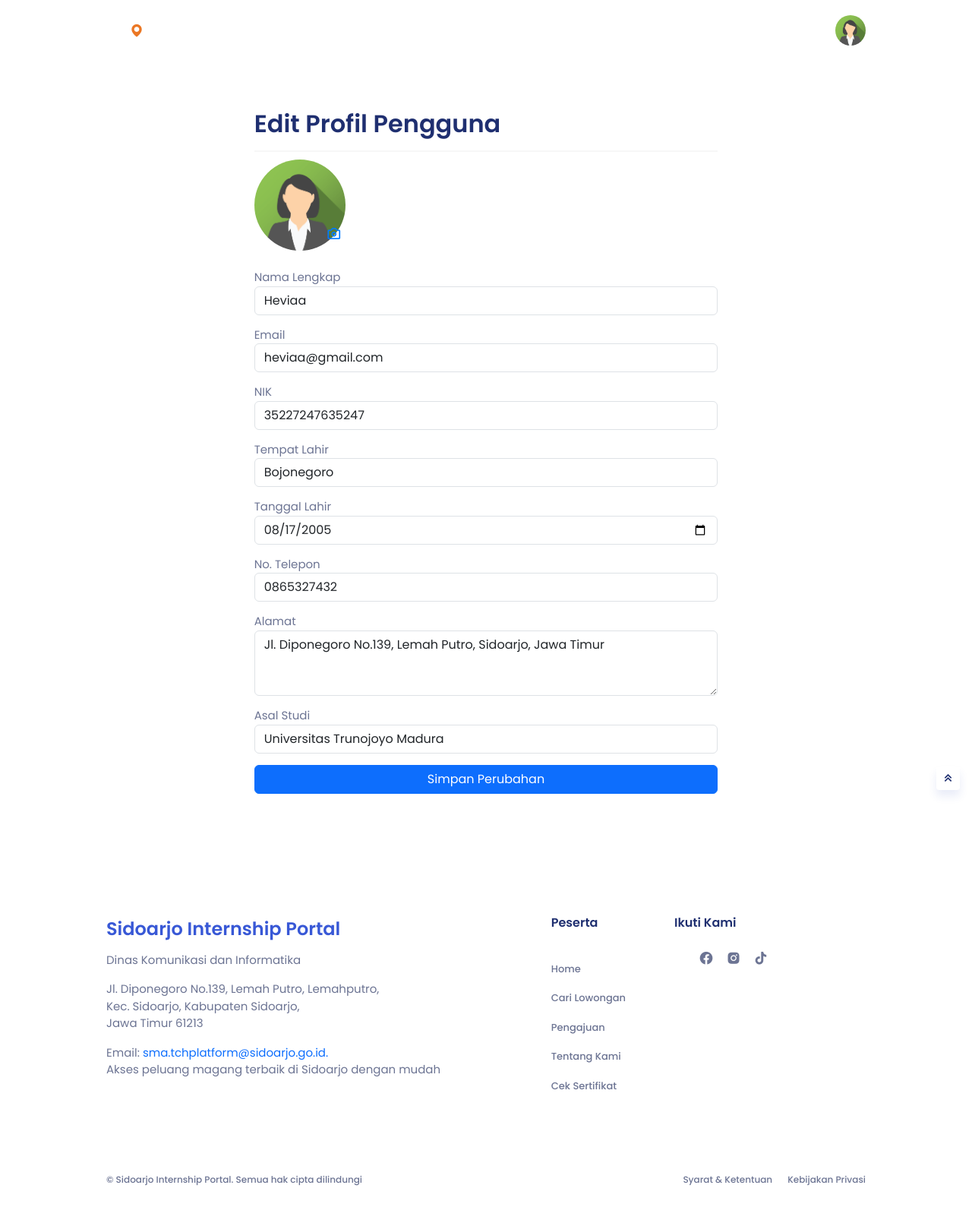
After one commit to DeviDuwiSusanti/magang, a PHP site: page /user/edit_profil.php in a window 1280 px wide. The commit adds this page. Shown: the whole page at 76% size. Run offline with PHP 8.4, Linux system fonts and the light colour scheme.

Commit message:
edit by hevia

```diff
--- /dev/null
+++ b/user/edit_profil.php
@@ -0,0 +1,153 @@
+<!DOCTYPE html>
+<html lang="en">
+
+<head>
+    <meta charset="UTF-8" />
+    <meta name="viewport" content="width=device-width, initial-scale=1.0" />
+
+    <!--=============== BOXICONS ===============-->
+    <link href="https://unpkg.com/boxicons@2.1.4/css/boxicons.min.css" rel="stylesheet" />
+    <link href="https://cdn.jsdelivr.net/npm/bootstrap@5.3.3/dist/css/bootstrap.min.css" rel="stylesheet">
+    <script src="https://cdn.jsdelivr.net/npm/bootstrap@5.3.3/dist/js/bootstrap.bundle.min.js"></script>
+
+    <!--=============== CSS ===============-->
+    <link rel="stylesheet" href="../assets/css/style.css" />
+    <link rel="stylesheet" href="../assets/css/home.css" />
+    <style>
+        #profile-photo {
+            position: relative;
+            display: inline-block;
+            width: 120px;
+            height: 120px;
+        }
+
+        #profile-photo img {
+            width: 100%;
+            height: 100%;
+            object-fit: cover;
+            border-radius: 50%;
+        }
+
+        #profile-photo input {
+            display: none;
+        }
+
+        #profile-photo label {
+            position: absolute;
+            bottom: 5px;
+            right: 5px;
+            font-size: 20px;
+            color: #007bff;
+            cursor: pointer;
+            background-color: transparent;
+        }
+
+        #profile-photo label:hover {
+            color: #0056b3;
+        }
+
+        #edit-form input,
+        #edit-form textarea {
+            margin-bottom: 15px;
+        }
+    </style>
+
+    <title>Edit Profil</title>
+</head>
+
+<body>
+    <?php include "../assets/layout/navbarUser.php" ?>
+
+    <!--==================== MAIN ====================-->
+    <main class="main">
+        <!--==================== EDIT PROFILE ====================-->
+        <section class="section" id="profile">
+            <div class="container">
+                <div class="row justify-content-center">
+                    <!-- Kolom Tengah -->
+                    <div class="col-md-8">
+                        <article class="profile__data p-4">
+                            <h2 class="mb-3">Edit Profil Pengguna</h2>
+                            <hr style="border: 1px solid #ddd; margin: 10px 0;">
+
+                            <!-- Foto Profil -->
+                            <div id="profile-photo" class="text-center mb-4">
+                                <img id="profile-image" src="../assets/img/avatar1.png" alt="Foto Profil">
+                                <label for="profile-upload">
+                                    <i class="bx bx-camera"></i>
+                                </label>
+                                <input type="file" id="profile-upload" accept="image/*">
+                            </div>
+
+                            <!-- Form Edit Profil -->
+                            <form id="edit-form" action="profil.php" method="POST">
+                                <div class="form-group">
+                                    <label for="nama-lengkap">Nama Lengkap</label>
+                                    <input type="text" id="nama-lengkap" name="nama_lengkap" class="form-control" value="Heviaa" required>
+                                </div>
+
+                                <div class="form-group">
+                                    <label for="email">Email</label>
+                                    <input type="email" id="email" name="email" class="form-control" value="heviaa@gmail.com" required>
+                                </div>
+
+                                <div class="form-group">
+                                    <label for="nik">NIK</label>
+                                    <input type="text" id="nik" name="nik" class="form-control" value="35227247635247" required>
+                                </div>
+
+                                <div class="form-group">
+                                    <label for="tempat-lahir">Tempat Lahir</label>
+                                    <input type="text" id="tempat-lahir" name="tempat_lahir" class="form-control" value="Bojonegoro" required>
+                                </div>
+
+                                <div class="form-group">
+                                    <label for="tanggal-lahir">Tanggal Lahir</label>
+                                    <input type="date" id="tanggal-lahir" name="tanggal_lahir" class="form-control" value="2005-08-17" required>
+                                </div>
+
+                                <div class="form-group">
+                                    <label for="no-telepon">No. Telepon</label>
+                                    <input type="text" id="no-telepon" name="no_telepon" class="form-control" value="0865327432" required>
+                                </div>
+
+                                <div class="form-group">
+                                    <label for="alamat">Alamat</label>
+                                    <textarea id="alamat" name="alamat" class="form-control" rows="3" required>Jl. Diponegoro No.139, Lemah Putro, Sidoarjo, Jawa Timur</textarea>
+                                </div>
+
+                                <div class="form-group">
+                                    <label for="asal-studi">Asal Studi</label>
+                                    <input type="text" id="asal-studi" name="asal_studi" class="form-control" value="Universitas Trunojoyo Madura" required>
+                                </div>
+
+                                <button type="submit" class="btn btn-primary w-100" onclick="window.location.href = 'profil.php'">Simpan Perubahan</button>
+                            </form>
+                        </article>
+                    </div>
+                </div>
+            </div>
+        </section>
+    </main>
+
+    <?php include "../assets/layout/footerUser.php" ?>
+
+    <!-- Script untuk memperbarui foto profil -->
+    <script>
+        const profileUpload = document.getElementById('profile-upload');
+        const profileImage = document.getElementById('profile-image');
+
+        profileUpload.addEventListener('change', (event) => {
+            const file = event.target.files[0];
+            if (file) {
+                const reader = new FileReader();
+                reader.onload = (e) => {
+                    profileImage.src = e.target.result;
+                };
+                reader.readAsDataURL(file);
+            }
+        });
+    </script>
+</body>
+
+</html>
```
Also changed, not shown: otp.php (+24 -1 lines), user/profil.php (+7 -1 lines).
